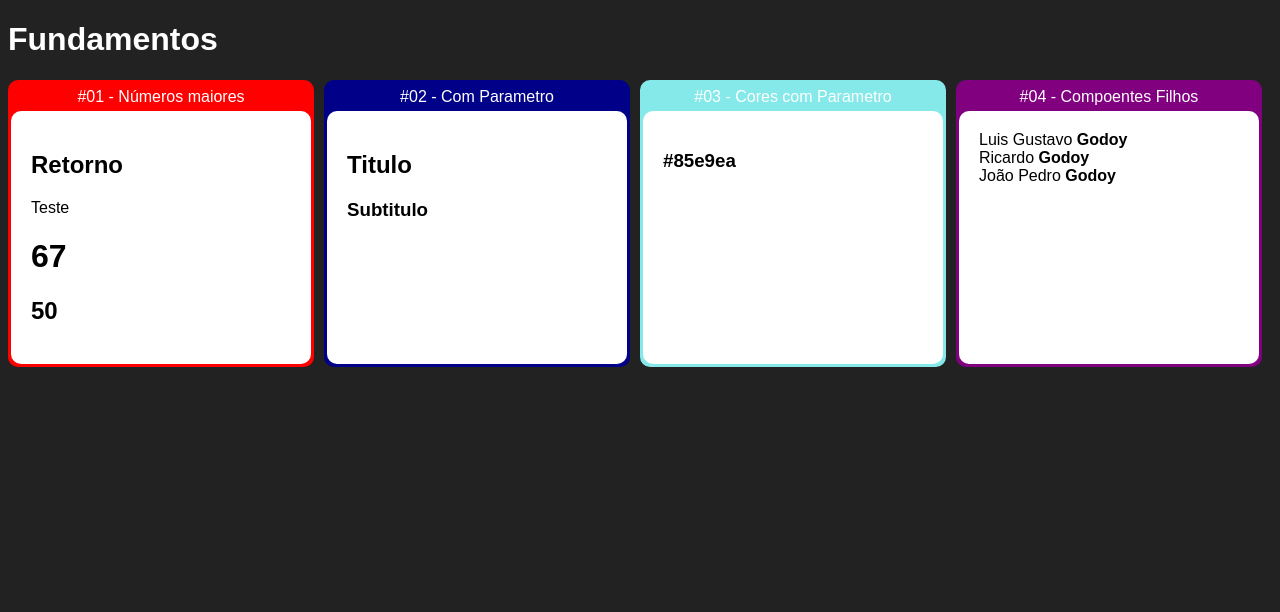
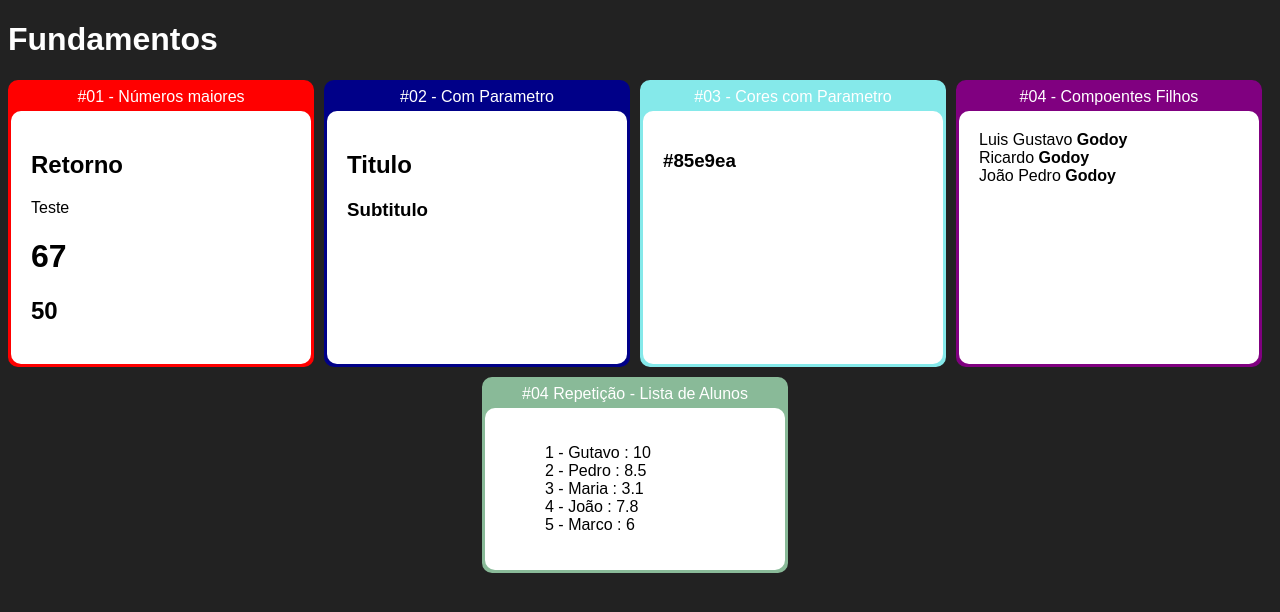
Before and after one commit to Scrowszinho/ReactJs, a React (Create React App) app in the folder Primeira aula/: page / in a window 1280 px wide. Shown: the top 612 px of the page. Built offline with nearby package versions, Linux system fonts and the light colour scheme.

Commit message:
Aula: Repetição de array com map

```diff
--- a/Primeira aula/src/App.jsx
+++ b/Primeira aula/src/App.jsx
@@ -7,7 +7,7 @@ import './App.css';
 import Familia from './components/basics/Familia';
 import Cor from './components/basics/Cor';
 import Membro from './components/basics/Membro';
-
+import ListaAluno from './components/repeticao/ListaAluno';
 var cor = Cor();
 
 export default () => {
@@ -32,6 +32,9 @@ export default () => {
                     <Membro nome={'João Pedro'} />
                     </Familia>
                 </Card>
+                <Card titulo={'#04 Repetição - Lista de Alunos'} color={Cor()}>
+                   <ListaAluno></ListaAluno>
+                </Card>
             </div>
         </div>
     );
--- /dev/null
+++ b/Primeira aula/src/components/repeticao/ListaAluno.jsx
@@ -0,0 +1,16 @@
+import React from 'react';
+import  alunos from '../../data/aluno';
+export default props => {
+    const lis = alunos.map(aluno =>{
+        return <li key={aluno.id}>
+            {aluno.id} - {aluno.name} : {aluno.nota}
+        </li>
+    })
+    return(
+        <div>
+            <ul style={{listStyle:'none'}}>
+                {lis}
+            </ul>
+        </div>
+    );
+}
--- /dev/null
+++ b/Primeira aula/src/data/aluno.js
@@ -0,0 +1,7 @@
+export default [
+    {id: 1, name:'Gutavo', nota: 10},
+    {id: 2, name:'Pedro', nota: 8.5},
+    {id: 3, name:'Maria', nota: 3.1},
+    {id: 4, name:'João', nota: 7.8},
+    {id: 5, name:'Marco', nota: 6},
+]
```
